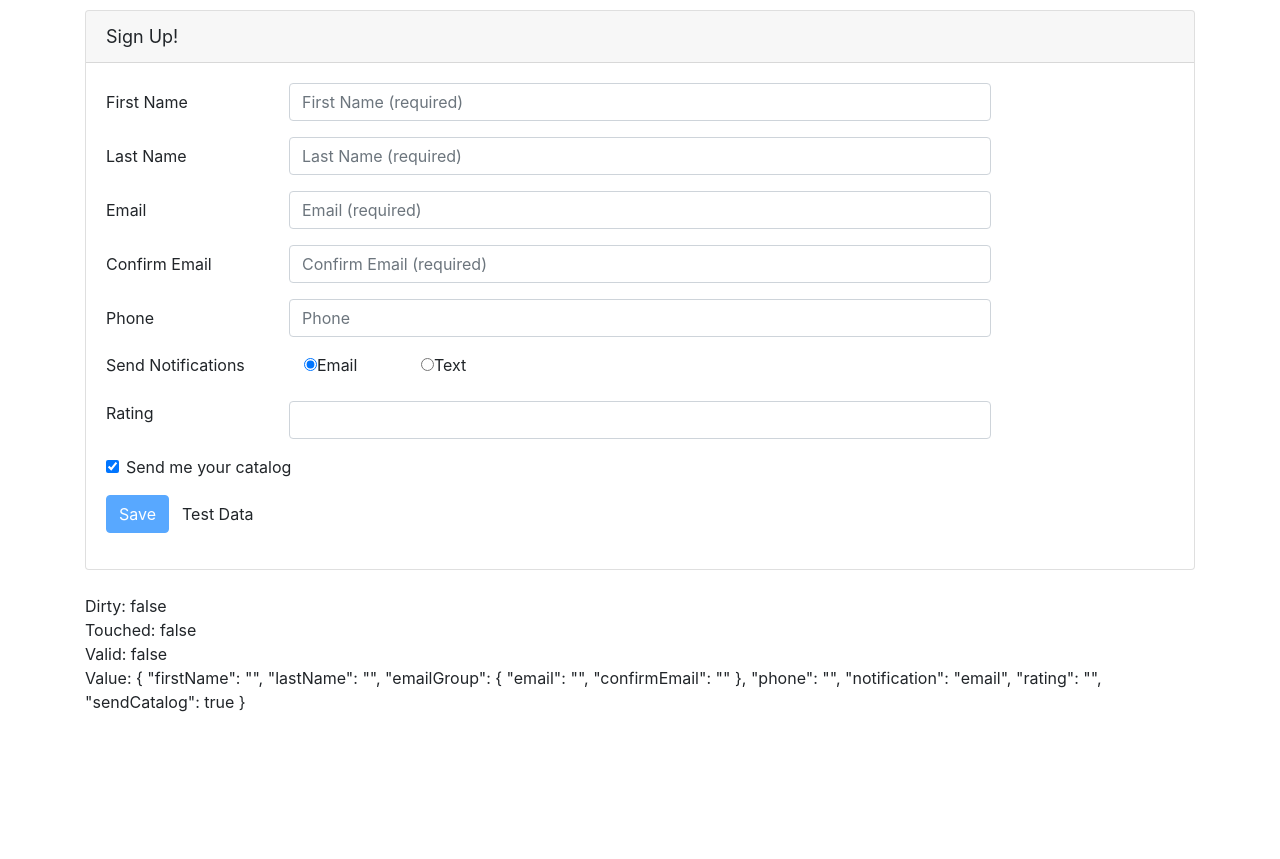
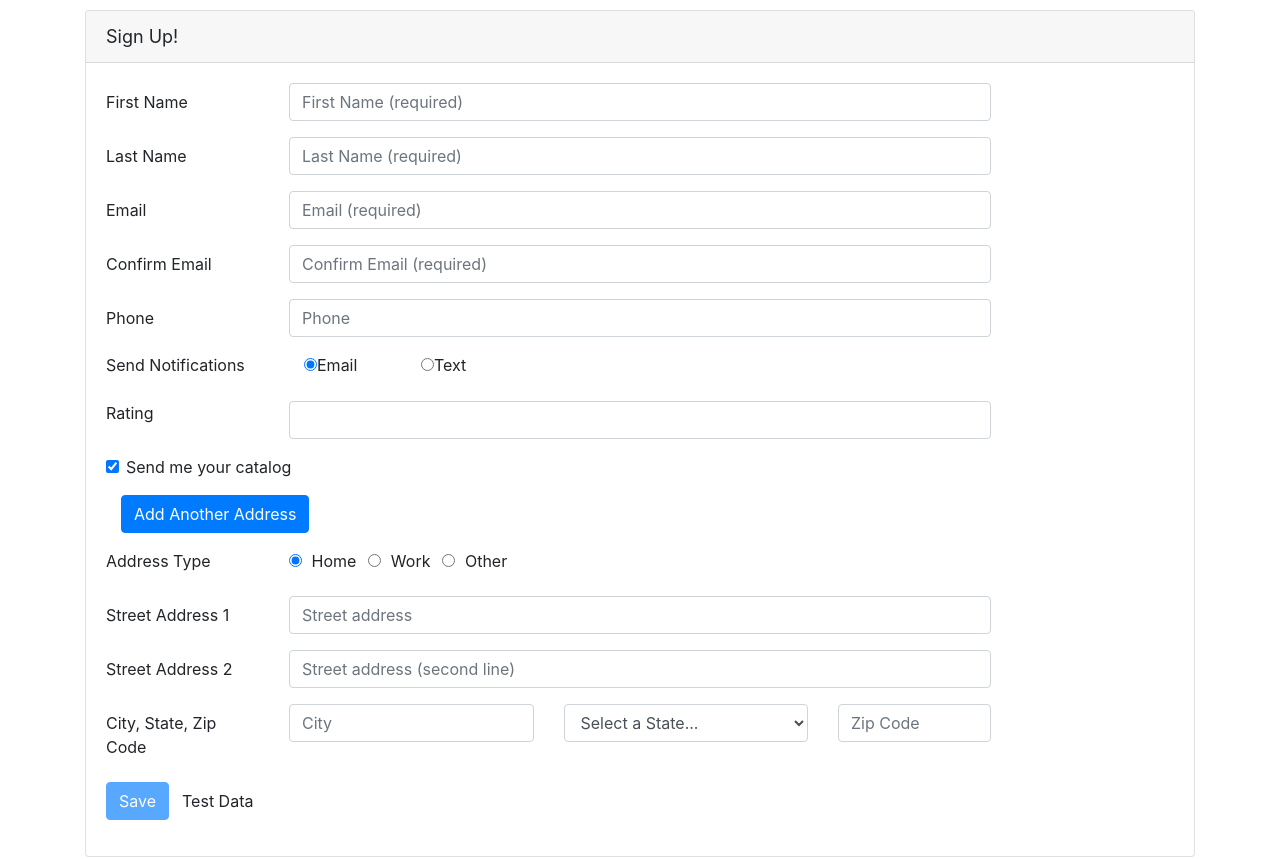
Before and after one commit to gsrsudha/learning-angularReactiveForms, an Angular app: page / in a window 1280 px wide. Shown: the top 859 px of the page. Before the commit the page ends 800 px from the top, so only its background shows below. Built offline with nearby package versions, Linux system fonts and the light colour scheme.

Commit message:
dynamically duplicated address form group

```diff
--- a/src/app/customers/customer.component.html
+++ b/src/app/customers/customer.component.html
@@ -160,7 +160,21 @@
         </div>
       </div>
 
-      <!-- <div *ngIf="customer.sendCatalog">
+      <div *ngIf="customerForm.get('sendCatalog').value">
+        <div class="form-group">
+          <div class="col-md-4 col-md-offset-2">
+            <span>
+              <button class="btn btn-primary"
+                      type="button"
+                      [disabled] = "!addresses.valid"
+                      (click)="addAddress()">Add Another Address</button>
+            </span>
+          </div>
+        </div>
+
+        <div formArrayName = "addresses"
+              *ngFor="let address of addresses.controls; let i = index">
+          <div [formGroupName]="i">
             <div class="form-group row">
               <label class="col-md-2 col-form-label pt-0">Address Type</label>
               <div class="col-md-8">
@@ -170,7 +184,6 @@
                           id="addressType1Id"
                           type="radio"
                           value="home"
-                       [(ngModel)]="customer.addressType"
                           formControlName="addressType"> Home
                   </label>
                 </div>
@@ -180,7 +193,6 @@
                           id="addressType1Id"
                           type="radio"
                           value="work"
-                       [(ngModel)]="customer.addressType"
                           formControlName="addressType"> Work
                   </label>
                 </div>
@@ -190,7 +202,6 @@
                           id="addressType1Id"
                           type="radio"
                           value="other"
-                       [(ngModel)]="customer.addressType"
                           formControlName="addressType"> Other
                   </label>
                 </div>
@@ -199,45 +210,41 @@
 
             <div class="form-group row">
               <label class="col-md-2 col-form-label"
-                 for="street1Id">Street Address 1</label>
+                    attr.for="{{ 'street1Id' + i }}">Street Address 1</label>
               <div class="col-md-8">
                 <input class="form-control"
-                   id="street1Id"
+                      id="{{ 'street1Id' + i }}"
                       type="text"
                       placeholder="Street address"
-                   [(ngModel)]="customer.street1"
                       formControlName="street1">
               </div>
             </div>
 
             <div class="form-group row">
               <label class="col-md-2 col-form-label"
-                 for="street2Id">Street Address 2</label>
+              attr.for="{{ 'street2Id' + i }}">Street Address 2</label>
               <div class="col-md-8">
                 <input class="form-control"
-                   id="street2Id"
+                      id="{{ 'street2Id' + i }}"
                       type="text"
                       placeholder="Street address (second line)"
-                   [(ngModel)]="customer.street2"
                       formControlName="street2">
               </div>
             </div>
 
             <div class="form-group row">
               <label class="col-md-2 col-form-label"
-                 for="cityId">City, State, Zip Code</label>
+                    attr.for="{{ 'cityId' + i }}">City, State, Zip Code</label>
               <div class="col-md-3">
                 <input class="form-control"
-                   id="cityId"
+                      id="{{ 'cityId' + i }}"
                       type="text"
                       placeholder="City"
-                   [(ngModel)]="customer.city"
                       formControlName="city">
               </div>
               <div class="col-md-3">
                 <select class="form-control"
-                    id="stateId"
-                    [(ngModel)]="customer.state"
+                        id="{{ 'stateId' + i }}"
                         formControlName="state">
                   <option value=""
                           disabled
@@ -255,14 +262,15 @@
               </div>
               <div class="col-md-2">
                 <input class="form-control"
-                   id="zipId"
+                      id="{{ 'zipId' + i }}"
                       type="number"
                       placeholder="Zip Code"
-                   [(ngModel)]="customer.zip"
                       formControlName="zip">
               </div>
             </div>
-      </div> -->
+          </div>
+        </div>
+      </div>
 
       <div class="form-group row">
         <div class="col-md-4">
@@ -289,3 +297,4 @@
 <br>Touched: {{ customerForm.touched }}
 <br>Valid: {{ customerForm.valid }}
 <br>Value: {{ customerForm.value | json }}
+<br>Street: {{ addresses.get('0.street1')?.value }}
--- a/src/app/customers/customer.component.ts
+++ b/src/app/customers/customer.component.ts
@@ -1,5 +1,5 @@
 import { Component, OnInit } from '@angular/core';
-import { FormGroup, FormBuilder, Validators, AbstractControl, ValidatorFn } from '@angular/forms';
+import { FormGroup, FormBuilder, Validators, AbstractControl, ValidatorFn, FormArray } from '@angular/forms';
 import { debounceTime } from 'rxjs/operators';
 
 import { Customer } from './customer';
@@ -37,6 +37,10 @@ export class CustomerComponent implements OnInit {
   customer = new Customer();
   emailMessage: string;
 
+  get addresses(): FormArray {
+    return <FormArray>this.customerForm.get('addresses');
+  }
+
   private validationMessages = {
     required: 'Please enter your email address.',
     pattern: 'Please enter a valid email address.'
@@ -55,7 +59,8 @@ export class CustomerComponent implements OnInit {
       phone: '',
       notification: 'email',
       rating: ['', ratingRange(1, 5)],
-      sendCatalog: true
+      sendCatalog: true,
+      addresses: this.fb.array([ this.buildAdress() ])
     });
 
     this.customerForm.get('notification').valueChanges.subscribe(value => this.setNotification(value));
@@ -64,6 +69,21 @@ export class CustomerComponent implements OnInit {
     emailControl.valueChanges.pipe(
       debounceTime(1000)
     ).subscribe(value => this.setMessage(emailControl));
+  }
+
+  addAddress(): void {
+    this.addresses.push(this.buildAdress());
+  }
+
+  buildAdress(): FormGroup {
+    return this.fb.group({
+      addressType: 'home',
+      street1: '',
+      street2: '',
+      city: '',
+      state: '',
+      zip: ''
+    })
   }
 
   populateTestData(): void {
```
Also changed, not shown: 1 other file (tests, documents, lock files or other folders). Lines whose indentation alone changed are shown as unchanged.
